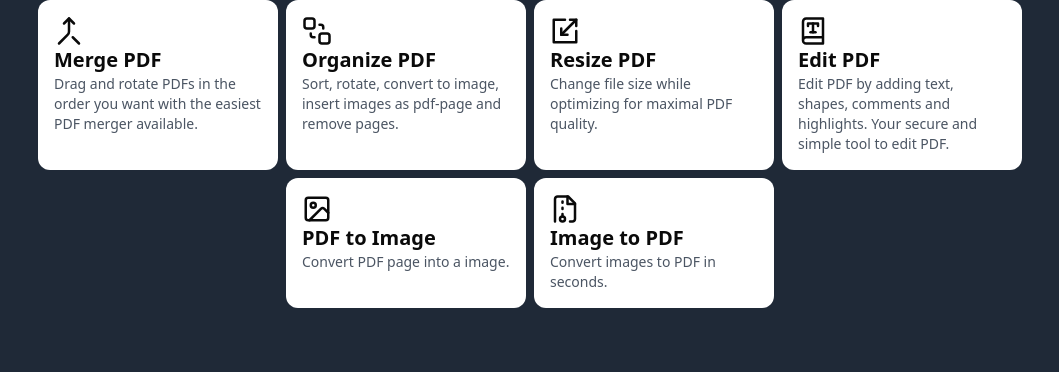
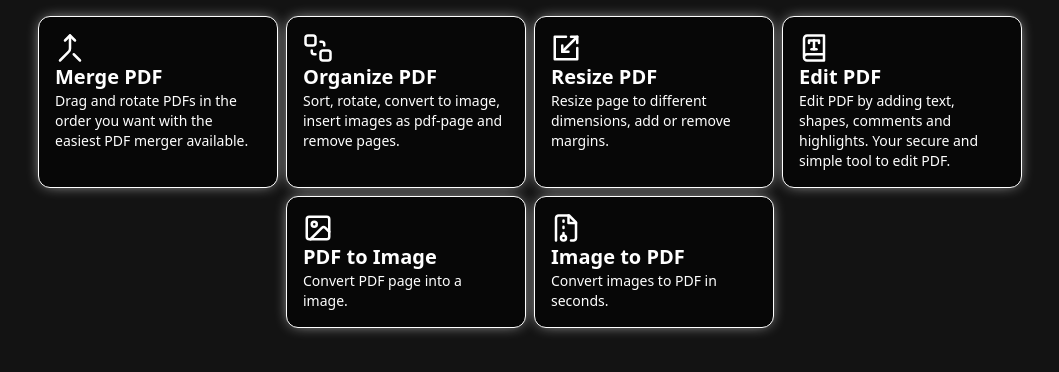
Before and after one commit to devesh-y/PDF-Toolkit, a React (Create React App) app: page / in a window 1280 px wide. Shown: the top 372 px of the page, without its empty margins (110-1169 px from the left). Built offline with nearby package versions, Linux system fonts and the light colour scheme.

Commit message:
bg color changes

```diff
--- a/src/components/PdfToolCard.tsx
+++ b/src/components/PdfToolCard.tsx
@@ -3,9 +3,9 @@ import {toolType} from "@/pages/HomePage";
 import {Link} from "react-router-dom";
 
 export const PdfToolCard=memo(({info,children}: { info:toolType,children:ReactNode })=>{
-	return <Link to={`/${info.pageName}`} className="w-60 bg-white p-4 rounded-xl">
+	return <Link to={`/${info.pageName}`} className="w-60 bg-[#070707] p-4 rounded-xl border-[1px] border-white " style={{boxShadow:"0px 0px 15px -5px white"}}>
 		{children}
-		<p className={"text-xl font-bold"}>{info.title}</p>
-		<p className={"text-sm text-gray-600"}>{info.content}</p>
+		<p className={"text-xl font-bold text-white"}>{info.title}</p>
+		<p className={"text-sm text-white"}>{info.content}</p>
 	</Link>
 })
--- a/src/pages/HomePage.tsx
+++ b/src/pages/HomePage.tsx
@@ -5,8 +5,7 @@ export type toolType={
 	content:string,
 	pageName:string
 }
-export const HomePage=()=>{
-	const tools:toolType[]=[{
+export const tools:toolType[]=[{
 	"title":"Merge PDF",
 	"content":"Drag and rotate PDFs in the order you want with the easiest PDF merger available.",
 	"pageName":"mergePdf"
@@ -16,7 +15,7 @@ export const HomePage=()=>{
 	"pageName":"organizePdf"
 },{
 	"title":"Resize PDF",
-		"content":"Change file size while optimizing for maximal PDF quality.",
+	"content":"Resize page to different dimensions, add or remove margins.",
 	"pageName":"resizePdf"
 },{
 	"title":"Edit PDF",
@@ -34,28 +33,35 @@ export const HomePage=()=>{
 	"title":"Sign PDF",
 	"content":"Your tool to eSign documents. Sign a document yourself or send a signature request to others.",
 	"pageName":"signPdf"
-	}]
-	return <div className={"h-screen bg-gray-800 overflow-auto"}>
+},{
+	"title":"Optimize PDF",
+	"content":"Change file size of the pdf by manipulating the scale.",
+	"pageName":"optimizePdf"
+}
+]
+export const HomePage=()=>{
+
+	return <div className={"h-screen bg-[#131313] overflow-auto"}>
 
 		{/*tools*/}
-		<div className={"flex flex-wrap justify-center gap-2 mx-auto w-11/12"}>
+		<div className={"flex flex-wrap justify-center gap-2 mx-auto mt-4 w-11/12"}>
 			<PdfToolCard  info={tools[0]}>
-				<Merge size={30} />
+				<Merge color={"white"} size={30} />
 			</PdfToolCard>
 			<PdfToolCard  info={tools[1]}>
-				<SendToBack size={30} />
+				<SendToBack color={"white"} size={30} />
 			</PdfToolCard>
 			<PdfToolCard  info={tools[2]}>
-				<Scaling size={30} />
+				<Scaling color={"white"} size={30} />
 			</PdfToolCard>
 			<PdfToolCard  info={tools[3]}>
-				<BookType size={30} />
+				<BookType color={"white"} size={30} />
 			</PdfToolCard>
 			<PdfToolCard  info={tools[4]}>
-				<Image size={30} />
+				<Image color={"white"} size={30} />
 			</PdfToolCard>
 			<PdfToolCard  info={tools[5]}>
-				<FileArchive size={30} />
+				<FileArchive color={"white"} size={30} />
 			</PdfToolCard>
 		</div>
 
--- a/src/pages/MergePdf.tsx
+++ b/src/pages/MergePdf.tsx
@@ -3,6 +3,7 @@ import React, {useCallback, useState} from "react";
 import {ToolHeading} from "@/components/ToolHeading";
 import {pdfItemType} from "@/lib/utils";
 import {CombinePdf} from "@/components/CombinePdf";
+import {tools} from "@/pages/HomePage";
 
 export const MergePdf=()=>{
 	const [uploaded,setUploaded]=useState(false);
@@ -17,7 +18,7 @@ export const MergePdf=()=>{
 	},[])
 
 	return <>
-		<ToolHeading title={"Merge PDF files"} content={"Drag and rotate PDFs in the order you want with the easiest PDF merger available."}/>
+		<ToolHeading title={tools[0].title} content={tools[0].content}/>
 		{uploaded ? <CombinePdf files={items}/>
 			: <div className={"w-11/12 h-80 mx-auto"}>
 				<UploadFiles getUploadedFiles={getUploadedFiles} fileType={"application/pdf"} multiple={true}/>
--- a/src/pages/OrganizePdf.tsx
+++ b/src/pages/OrganizePdf.tsx
@@ -5,6 +5,7 @@ import {pdfItemType} from "@/lib/utils";
 import {CombinePdf} from "@/components/CombinePdf";
 import {PDFDocument} from "pdf-lib";
 import {Loader2} from "lucide-react";
+import {tools} from "@/pages/HomePage";
 
 export const OrganizePdf=()=>{
 	const [uploaded,setUploaded]=useState(false);
@@ -67,7 +68,7 @@ export const OrganizePdf=()=>{
 		}
 	},[])
 	return <>
-		<ToolHeading title={"Organize PDF"} content={"Sort, rotate, convert to image, insert images as pdf-page and remove pages."}/>
+		<ToolHeading title={tools[1].title} content={tools[1].content}/>
 		{(uploaded && items.length>0) ? <CombinePdf files={items}/>
 			: <div className={"w-11/12 h-80 mx-auto flex items-center justify-center"}>
 				{(items.length===0 && uploaded) ?<Loader2 className={"animate-spin"}/>:<UploadFiles getUploadedFiles={getUploadedFiles} fileType={"application/pdf,image/png,image/jpeg,image/jpg,image/tiff,image/heic,image/svg+xml"} multiple={true}/>}
--- a/src/pages/ResizePdf.tsx
+++ b/src/pages/ResizePdf.tsx
@@ -9,6 +9,8 @@ import { RadioGroup, RadioGroupItem } from "@/components/ui/radio-group";
 import { Label } from "@/components/ui/label";
 import { Button } from "@/components/ui/button";
 import {downloadFile} from "@/lib/downloadFile";
+import {tools} from "@/pages/HomePage";
+import {ToolHeading} from "@/components/ToolHeading";
 enum Direction{
 	Top,Right,Bottom,Left
 }
@@ -190,6 +192,7 @@ export const ResizePdf=()=>{
 	},[pdfDoc])
 
 	return <>
+		<ToolHeading title={tools[2].title} content={tools[2].content}/>
 		{uploaded ? <>
 				<div className={" mx-auto w-11/12 h-96  overflow-auto select-none relative "}>
 					<canvas ref={canvasRef} className={"border-2 rounded-xl mx-auto"} ></canvas>
```
Lines whose indentation alone changed are shown as unchanged.
